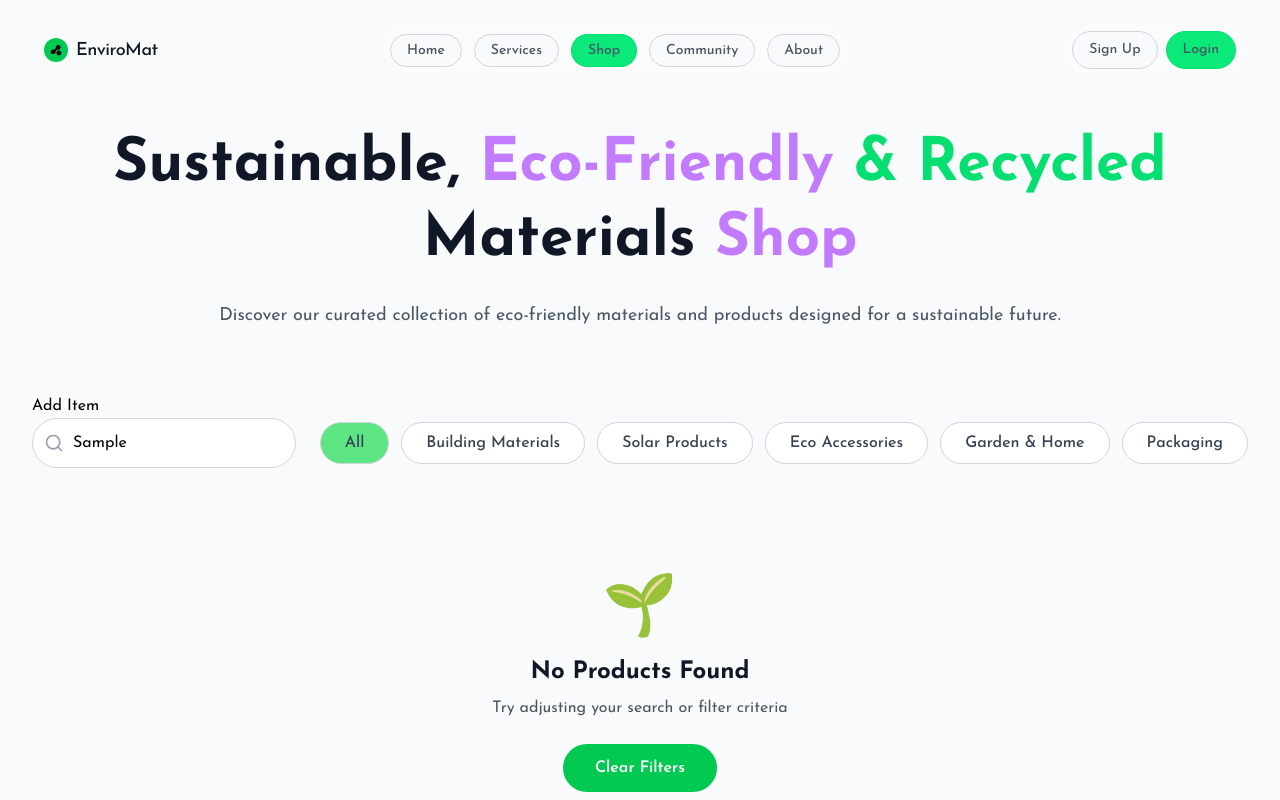
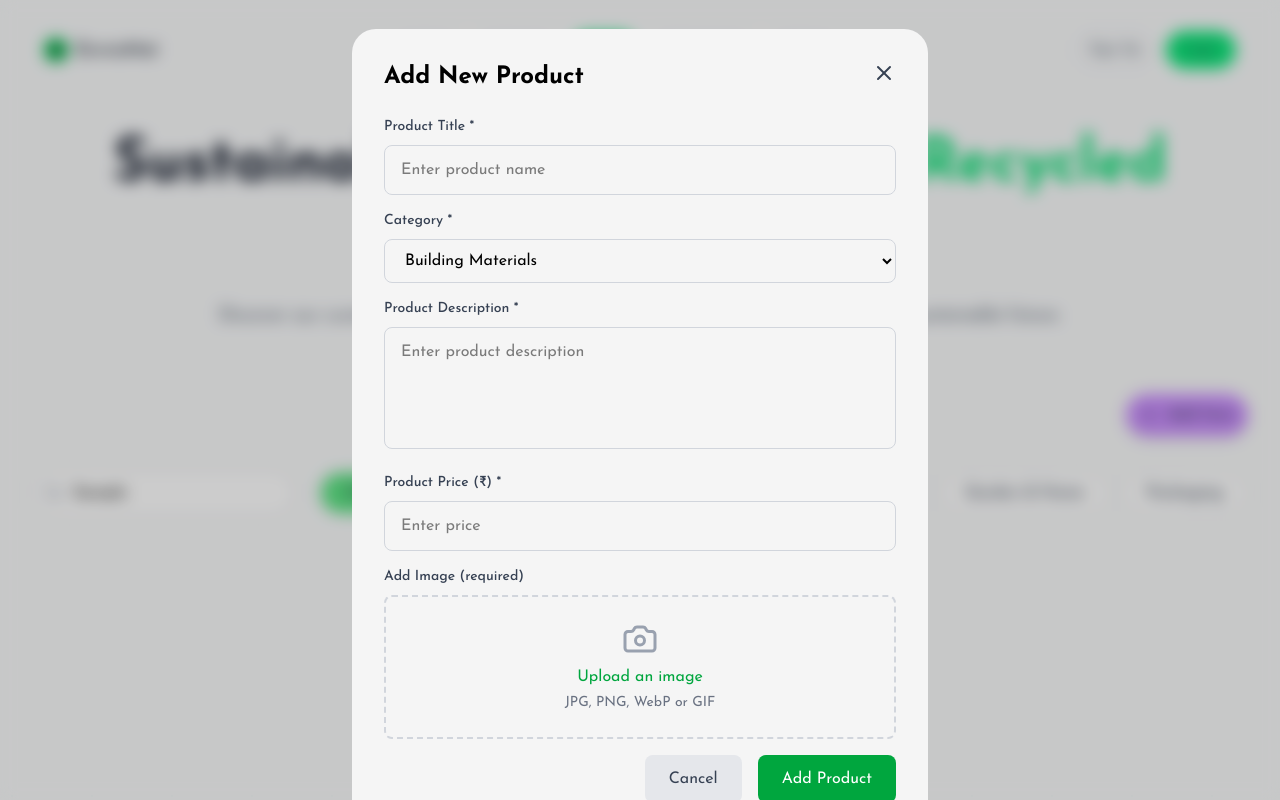
Before and after one commit to subratamondalnsec/EnviroMat, a React (Vite) app in the folder frontend/: page /shop in a window 1280 px wide. Both pictures are taken after typing "Sample" into the empty fields and a click on the button "Add Item". Shown: the top 800 px of the page. Built offline with nearby package versions, Linux system fonts and the light colour scheme.

Commit message:
Add: Implement AddProductForm component and integrate with Shop for adding new products

```diff
--- a/frontend/src/Pages/Shop.jsx
+++ b/frontend/src/Pages/Shop.jsx
@@ -1,14 +1,14 @@
 // components/Shop.jsx
 import React, { useState, useEffect, useRef } from 'react';
 import { motion, AnimatePresence } from 'motion/react';
-import { Search, ShoppingCart, X } from 'lucide-react';
+import { Search, ShoppingCart, Plus } from 'lucide-react';
 import gsap from 'gsap';
 import { ScrollTrigger } from 'gsap/ScrollTrigger';
 import ProductCard from '../components/core/Shop/ProductCard';
+import AddProductForm from '../components/core/Shop/AddProductForm';
 import products from '../components/core/Shop/Data';
-import Checkout from './Checkout'; // Import Checkout component
+import Checkout from './Checkout';
 import Footer from '../components/common/Footer';
-
 
 gsap.registerPlugin(ScrollTrigger);
 
@@ -16,11 +16,10 @@ const Shop = () => {
   const [selectedCategory, setSelectedCategory] = useState('All');
   const [searchTerm, setSearchTerm] = useState('');
   const [wishlist, setWishlist] = useState([]);
+  const [showCheckout, setShowCheckout] = useState(false);
+  const [showAddForm, setShowAddForm] = useState(false);
+  const [productList, setProductList] = useState(products);
 
-  // NEW: State for checkout popup
-  const [showCheckout, setShowCheckout] = useState(false);
-
-  // NEW: Initialize cart from localStorage
   const [cartItems, setCartItems] = useState(() => {
     try {
       const savedCart = localStorage.getItem('cartItems');
@@ -37,7 +36,6 @@ const Shop = () => {
 
   const categories = ['All', 'Building Materials', 'Solar Products', 'Eco Accessories', 'Garden & Home', 'Packaging'];
 
-  // NEW: Load checkout state from localStorage on component mount
   useEffect(() => {
     try {
       const savedShowCheckout = localStorage.getItem('showCheckout');
@@ -54,7 +52,6 @@ const Shop = () => {
     }
   }, []);
 
-  // NEW: Save cart items to localStorage whenever cart changes
   useEffect(() => {
     try {
       localStorage.setItem('cartItems', JSON.stringify(cartItems));
@@ -63,7 +60,6 @@ const Shop = () => {
     }
   }, [cartItems]);
 
-  // NEW: Save checkout state to localStorage
   useEffect(() => {
     try {
       localStorage.setItem('showCheckout', JSON.stringify(showCheckout));
@@ -72,7 +68,6 @@ const Shop = () => {
     }
   }, [showCheckout]);
 
-  // NEW: Save wishlist to localStorage
   useEffect(() => {
     try {
       localStorage.setItem('wishlist', JSON.stringify(wishlist));
@@ -82,14 +77,31 @@ const Shop = () => {
   }, [wishlist]);
 
   // Filter products based on category and search
-  const filteredProducts = products.filter(product => {
+  const filteredProducts = productList.filter(product => {
     const matchesCategory = selectedCategory === 'All' || product.category === selectedCategory;
     const matchesSearch = product.name.toLowerCase().includes(searchTerm.toLowerCase()) ||
                          product.description.toLowerCase().includes(searchTerm.toLowerCase());
     return matchesCategory && matchesSearch;
   });
 
-  // Add to cart function
+  // Handle new product submission from the form
+  const handleAddProduct = (newProduct) => {
+    setProductList(prev => [newProduct, ...prev]);
+    setShowAddForm(false);
+    alert('Product added successfully!');
+  };
+
+  // Handle showing add form
+  const handleShowAddForm = () => {
+    setShowAddForm(true);
+  };
+
+  // Handle closing add form
+  const handleCloseAddForm = () => {
+    setShowAddForm(false);
+  };
+
+  // Existing functions...
   const addToCart = (product) => {
     setCartItems(prev => {
       const existing = prev.find(item => item.id === product.id);
@@ -104,7 +116,6 @@ const Shop = () => {
     });
   };
 
-  // Increment quantity function
   const incrementQuantity = (productId) => {
     setCartItems(prev =>
       prev.map(item =>
@@ -115,7 +126,6 @@ const Shop = () => {
     );
   };
 
-  // Decrement quantity function
   const decrementQuantity = (productId) => {
     setCartItems(prev => {
       return prev.map(item => {
@@ -131,13 +141,11 @@ const Shop = () => {
     });
   };
 
-  // Get quantity of item in cart
   const getCartQuantity = (productId) => {
     const cartItem = cartItems.find(item => item.id === productId);
     return cartItem ? cartItem.quantity : 0;
   };
 
-  // Toggle wishlist
   const toggleWishlist = (productId) => {
     setWishlist(prev =>
       prev.includes(productId)
@@ -146,14 +154,12 @@ const Shop = () => {
     );
   };
 
-  // Handle category selection
   const handleCategoryClick = (e, category) => {
     e.preventDefault();
     e.stopPropagation();
     setSelectedCategory(category);
   };
 
-  // Handle clear filters
   const handleClearFilters = (e) => {
     e.preventDefault();
     e.stopPropagation();
@@ -161,7 +167,6 @@ const Shop = () => {
     setSelectedCategory('All');
   };
 
-  // NEW: Updated checkout handler to show popup instead of routing
   const handleCheckout = (e) => {
     e.preventDefault();
     e.stopPropagation();
@@ -174,27 +179,22 @@ const Shop = () => {
     setShowCheckout(true);
   };
 
-  // NEW: Handle checkout close
   const handleCheckoutClose = () => {
     setShowCheckout(false);
   };
 
-  // NEW: Handle order completion
   const handleOrderComplete = (orderData) => {
     console.log('Order completed:', orderData);
 
-    // Clear cart and close checkout
     setCartItems([]);
     setShowCheckout(false);
 
-    // Clear localStorage
     localStorage.removeItem('cartItems');
     localStorage.removeItem('showCheckout');
 
     alert('Order placed successfully! Thank you for choosing sustainable materials.');
   };
 
-  // Add refs to array
   const addToProductsRefs = (el, index) => {
     if (el && !productsRef.current.includes(el)) {
       productsRef.current[index] = el;
@@ -203,7 +203,7 @@ const Shop = () => {
 
   // GSAP Animations
   useEffect(() => {
-    if (showCheckout) return; // Don't animate if checkout is showing
+    if (showCheckout || showAddForm) return;
 
     const header = headerRef.current;
     const products = productsRef.current.filter(Boolean);
@@ -247,11 +247,10 @@ const Shop = () => {
     return () => {
       ScrollTrigger.getAll().forEach(st => st.kill());
     };
-  }, [showCheckout]);
+  }, [showCheckout, showAddForm]);
 
   return (
     <>
-      {/* NEW: Conditional rendering - show checkout popup or shop */}
       <AnimatePresence mode="wait">
         {showCheckout ? (
           <motion.div
@@ -307,7 +306,6 @@ const Shop = () => {
                   Discover our curated collection of eco-friendly materials and products designed for a sustainable future.
                 </p>
 
-                {/* NEW: Show cart persistence indicator */}
                 {cartItems.length > 0 && (
                   <div className="inline-flex items-center space-x-2 bg-green-100 text-green-800 px-4 py-2 rounded-full text-sm font-medium">
                     <ShoppingCart className="w-4 h-4" />
@@ -315,9 +313,15 @@ const Shop = () => {
                   </div>
                 )}
               </div>
-              <div>
-                <button>
-                  Add Item
+
+              {/* Add Item Button */}
+              <div className="flex justify-end mb-8">
+                <button
+                  onClick={handleShowAddForm}
+                  className="bg-[#cb8fff] border border-[#C27BFF] hover:bg-[#d2a4fa] text-gray-700 font-semibold flex items-center gap-2 rounded-full px-3 py-2 shadow-md transition-all duration-300 hover:scale-102"
+                >
+                  <Plus className="w-5 h-5" />
+                  <span>Add Item</span>
                 </button>
               </div>
 
@@ -438,8 +442,15 @@ const Shop = () => {
         )}
       </AnimatePresence>
 
-      {/* Footer - Only show when not in checkout mode */}
-      {!showCheckout && <Footer />}
+      {/* Add Product Form Component */}
+      <AddProductForm
+        isOpen={showAddForm}
+        onClose={handleCloseAddForm}
+        onSubmit={handleAddProduct}
+        categories={categories.filter(cat => cat !== 'All')}
+      />
+
+      {!showCheckout && !showAddForm && <Footer />}
     </>
   );
 };
--- /dev/null
+++ b/frontend/src/components/core/Shop/AddProductForm.jsx
@@ -0,0 +1,297 @@
+// components/AddProductForm.jsx
+import React, { useState, useEffect, useRef } from 'react';
+import { motion } from 'motion/react';
+import { X, Camera } from 'lucide-react';
+import gsap from 'gsap';
+
+const AddProductForm = ({
+  isOpen,
+  onClose,
+  onSubmit,
+  categories = ['Building Materials', 'Solar Products', 'Eco Accessories', 'Garden & Home', 'Packaging']
+}) => {
+  const [formData, setFormData] = useState({
+    image: '',
+    category: categories[0] || 'Building Materials',
+    name: '',
+    description: '',
+    price: ''
+  });
+
+  const [imageFile, setImageFile] = useState(null);
+  const [isSubmitting, setIsSubmitting] = useState(false);
+  const modalRef = useRef(null);
+
+  useEffect(() => {
+    if (isOpen) {
+      gsap.fromTo(modalRef.current, {scale: 0.8, opacity: 0}, {scale:1, opacity:1, duration:0.4, ease:'power2.out'});
+    }
+  }, [isOpen]);
+
+  // Handle form input changes
+  const handleFormChange = (e) => {
+    const { name, value } = e.target;
+    setFormData(prev => ({
+      ...prev,
+      [name]: value
+    }));
+  };
+
+  // Handle image upload
+  const handleImageUpload = (e) => {
+    const file = e.target.files[0];
+    if (file) {
+      // Validate file type
+      const validTypes = ['image/jpeg', 'image/jpg', 'image/png', 'image/webp', 'image/gif'];
+      if (!validTypes.includes(file.type)) {
+        alert('Please select a valid image file (JPG, PNG, WebP, or GIF)');
+        return;
+      }
+
+      const reader = new FileReader();
+      reader.onload = (event) => {
+        setFormData(prev => ({
+          ...prev,
+          image: event.target.result
+        }));
+      };
+      reader.readAsDataURL(file);
+      setImageFile(file);
+    }
+  };
+
+  // Handle form submission
+  const handleFormSubmit = async (e) => {
+    e.preventDefault();
+
+    // Validation
+    if (!formData.name.trim() || !formData.description.trim() || !formData.price.trim()) {
+      alert('Please fill in all required fields');
+      return;
+    }
+
+    if (isNaN(parseFloat(formData.price)) || parseFloat(formData.price) <= 0) {
+      alert('Please enter a valid price');
+      return;
+    }
+
+    if (!formData.image) {
+      alert('Please select an image for your product');
+      return;
+    }
+
+    setIsSubmitting(true);
+
+    try {
+      // Create new product object
+      const newProduct = {
+        id: Date.now(),
+        name: formData.name.trim(),
+        description: formData.description.trim(),
+        price: parseFloat(formData.price),
+        category: formData.category,
+        image: formData.image || '/default-product.jpg',
+        rating: 0,
+        reviews: 0,
+        inStock: true
+      };
+
+      // Call parent's onSubmit function
+      onSubmit(newProduct);
+
+      // Reset form
+      resetForm();
+    } catch (error) {
+      console.error('Error creating product:', error);
+    } finally {
+      setIsSubmitting(false);
+    }
+  };
+
+  // Reset form data
+  const resetForm = () => {
+    setFormData({
+      image: '',
+      category: categories[0] || 'Building Materials',
+      name: '',
+      description: '',
+      price: ''
+    });
+    setImageFile(null);
+  };
+
+  // Handle close
+  const handleClose = () => {
+    resetForm();
+    onClose();
+  };
+
+  if (!isOpen) return null;
+
+  return (
+    <motion.div
+      className="fixed inset-0 z-50 flex items-center justify-center bg-black/20 backdrop-blur-sm"
+      initial={{opacity: 0}}
+      animate={{opacity: 1}}
+      exit={{opacity: 0}}
+    >
+      <motion.div
+        ref={modalRef}
+        className="bg-[#f5f5f5] rounded-3xl p-8 max-w-xl w-full overflow-hidden relative mt-16"
+      >
+        <button
+          onClick={handleClose}
+          aria-label="Close modal"
+          className="absolute top-6 right-6 p-2 text-gray-700 hover:bg-gray-100 rounded-full"
+        >
+          <X size={24} />
+        </button>
+
+        <h2 className="text-2xl font-bold mb-6">Add New Product</h2>
+
+        <form onSubmit={handleFormSubmit} className="space-y-4">
+          {/* Product Title */}
+          <div>
+            <label className="block text-sm font-medium text-gray-700 mb-2" htmlFor="name">
+              Product Title *
+            </label>
+            <input
+              id="name"
+              name="name"
+              type="text"
+              value={formData.name}
+              onChange={handleFormChange}
+              className="w-full px-4 py-3 border border-gray-300 rounded-lg focus:ring-2 focus:ring-green-600 focus:border-transparent transition"
+              placeholder="Enter product name"
+              maxLength={200}
+              required
+            />
+          </div>
+
+          {/* Product Category */}
+          <div>
+            <label className="block text-sm font-medium text-gray-700 mb-2" htmlFor="category">
+              Category *
+            </label>
+            <select
+              id="category"
+              name="category"
+              value={formData.category}
+              onChange={handleFormChange}
+              className="w-full px-4 py-3 border border-gray-300 rounded-lg focus:ring-2 focus:ring-green-600 focus:border-transparent transition"
+              required
+            >
+              {categories.map(category => (
+                <option key={category} value={category}>
+                  {category}
+                </option>
+              ))}
+            </select>
+          </div>
+
+          {/* Product Description */}
+          <div>
+            <label className="block text-sm font-medium text-gray-700 mb-2" htmlFor="description">
+              Product Description *
+            </label>
+            <textarea
+              id="description"
+              name="description"
+              rows={4}
+              value={formData.description}
+              onChange={handleFormChange}
+              className="w-full px-4 py-3 border border-gray-300 rounded-lg focus:ring-2 focus:ring-green-600 focus:border-transparent resize-none transition"
+              placeholder="Enter product description"
+              required
+            />
+          </div>
+
+          {/* Product Price */}
+          <div>
+            <label className="block text-sm font-medium text-gray-700 mb-2" htmlFor="price">
+              Product Price (₹) *
+            </label>
+            <input
+              id="price"
+              name="price"
+              type="number"
+              value={formData.price}
+              onChange={handleFormChange}
+              className="w-full px-4 py-3 border border-gray-300 rounded-lg focus:ring-2 focus:ring-green-600 focus:border-transparent transition"
+              placeholder="Enter price"
+              min="0"
+              step="0.01"
+              required
+            />
+          </div>
+
+          {/* Product Image */}
+          <div>
+            <label className="block text-sm font-medium text-gray-700 mb-2" htmlFor="image">
+              Add Image (required)
+            </label>
+            <div className="border-2 border-dashed border-gray-300 rounded-lg p-6 text-center hover:border-green-600 transition cursor-pointer relative">
+              {formData.image ? (
+                <>
+                  <img
+                    src={formData.image}
+                    alt="Preview"
+                    className="mx-auto max-h-48 rounded-lg"
+                  />
+                  <button
+                    type="button"
+                    onClick={() => {
+                      setFormData(prev => ({ ...prev, image: '' }));
+                      setImageFile(null);
+                    }}
+                    className="absolute top-2 right-2 bg-red-600 text-white p-1 rounded-full hover:bg-red-700"
+                    aria-label="Remove image"
+                  >
+                    <X size={20} />
+                  </button>
+                </>
+              ) : (
+                <>
+                  <label htmlFor="image" className="flex flex-col items-center justify-center cursor-pointer">
+                    <Camera size={36} className="text-gray-400 mb-2" />
+                    <span className="text-green-600 hover:underline">Upload an image</span>
+                    <span className="text-sm text-gray-500 mt-1">JPG, PNG, WebP or GIF</span>
+                  </label>
+                  <input
+                    id="image"
+                    type="file"
+                    accept="image/jpeg,image/jpg,image/png,image/webp,image/gif"
+                    onChange={handleImageUpload}
+                    className="hidden"
+                    required
+                  />
+                </>
+              )}
+            </div>
+          </div>
+
+          {/* Form Actions */}
+          <div className="flex justify-end space-x-4">
+            <button
+              type="button"
+              onClick={handleClose}
+              className="px-6 py-3 rounded-lg bg-gray-200 text-gray-700 hover:bg-gray-300"
+              disabled={isSubmitting}
+            >
+              Cancel
+            </button>
+            <button
+              type="submit"
+              className="px-6 py-3 rounded-lg bg-green-600 text-white hover:bg-green-700 disabled:bg-gray-400 disabled:cursor-not-allowed"
+              disabled={isSubmitting}
+            >
+              {isSubmitting ? "Adding..." : "Add Product"}
+            </button>
+          </div>
+        </form>
+      </motion.div>
+    </motion.div>
+  );
+};
+
+export default AddProductForm;
```
